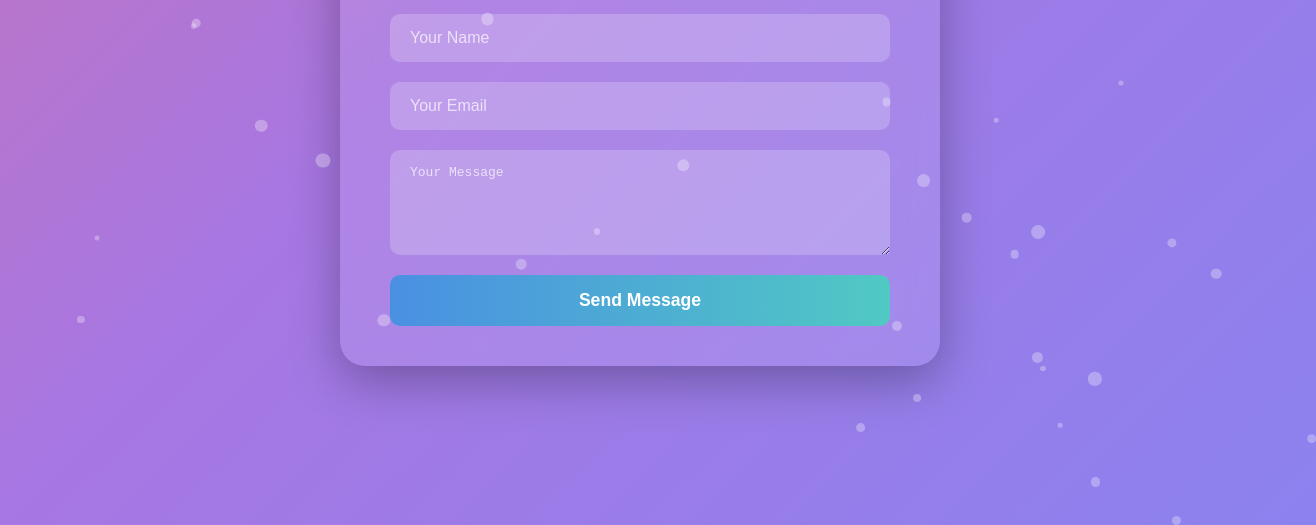
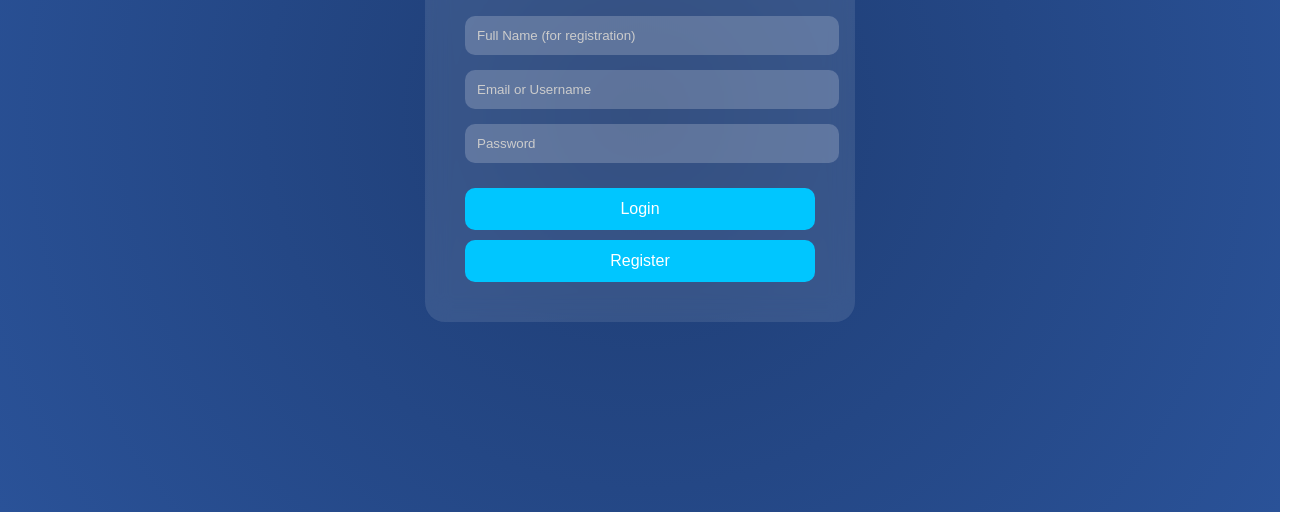
Before and after one commit to UdhayKanchi/Student-Site, a plain HTML site: page frontend/contact.html in a window 1280 px wide. Shown: the part 288-813 px from the top of the page, 1316 px wide, since content can reach past the window. Drawn offline with nearby package versions, Linux system fonts and the light colour scheme.

Commit message:
Update contact.html

```diff
--- a/frontend/contact.html
+++ b/frontend/contact.html
@@ -3,165 +3,124 @@
 <head>
   <meta charset="UTF-8">
   <meta name="viewport" content="width=device-width, initial-scale=1.0">
-  <title>Contact Us</title>
-  <link href="https://fonts.googleapis.com/css2?family=Poppins:wght@400;600;700&display=swap" rel="stylesheet">
-  <script src="https://cdnjs.cloudflare.com/ajax/libs/gsap/3.12.5/gsap.min.js"></script>
-  <script src="https://cdn.jsdelivr.net/npm/canvas-confetti@1.6.0/dist/confetti.browser.min.js"></script>
-
+  <title>Study Portal - Login</title>
+  <link href="https://fonts.googleapis.com/css2?family=Poppins:wght@400;600&display=swap" rel="stylesheet" />
   <style>
-    /* ================= Body & Background ================= */
     body {
       font-family: 'Poppins', sans-serif;
-      margin: 0;
-      padding: 0;
-      height: 100vh;
-      overflow: hidden;
-      background: linear-gradient(-45deg, #6e8efb, #a777e3, #ff6f61, #ffb88c);
-      background-size: 400% 400%;
-      animation: gradientBG 15s ease infinite;
+      background: radial-gradient(circle, #1e3c72, #2a5298);
       display: flex;
       justify-content: center;
       align-items: center;
+      height: 100vh;
+      margin: 0;
     }
 
-    @keyframes gradientBG {
-      0% { background-position: 0% 50%; }
-      50% { background-position: 100% 50%; }
-      100% { background-position: 0% 50%; }
+    .login-box {
+      background: rgba(255,255,255,0.1);
+      backdrop-filter: blur(12px);
+      border-radius: 20px;
+      padding: 40px;
+      width: 350px;
+      color: #fff;
+      text-align: center;
     }
 
-    /* ================= Container ================= */
-    .contact-container {
-      background: rgba(255, 255, 255, 0.1);
-      backdrop-filter: blur(15px);
-      border-radius: 25px;
-      padding: 40px 50px;
-      box-shadow: 0 15px 50px rgba(0,0,0,0.3);
-      max-width: 500px;
-      width: 90%;
+    input {
+      width: 100%;
+      padding: 12px;
+      margin-bottom: 15px;
+      border-radius: 10px;
+      border: none;
+      background-color: rgba(255,255,255,0.2);
       color: #fff;
-      position: relative;
-      overflow: hidden;
     }
 
-    .contact-container h1 {
-      text-align: center;
-      margin-bottom: 30px;
-      font-size: 2.5em;
-      letter-spacing: 1px;
+    input::placeholder { color: #ccc; }
+
+    button {
+      width: 100%;
+      padding: 12px;
+      margin-top: 10px;
+      border: none;
+      border-radius: 10px;
+      background-color: #00c6ff;
+      color: #fff;
+      font-size: 16px;
+      cursor: pointer;
     }
 
-    /* ================= Form Styles ================= */
-    form {
-      display: flex;
-      flex-direction: column;
-    }
+    button:hover { background-color: #0072ff; }
 
-    input, textarea {
-      padding: 15px 20px;
-      margin-bottom: 20px;
-      border: none;
-      border-radius: 10px;
-      background: rgba(255,255,255,0.2);
-      color: #fff;
-      font-size: 1em;
-      transition: all 0.3s ease;
-    }
-
-    input::placeholder, textarea::placeholder {
-      color: rgba(255,255,255,0.7);
-    }
-
-    input:focus, textarea:focus {
-      background: rgba(255,255,255,0.3);
-      outline: none;
-      transform: scale(1.02);
-      box-shadow: 0 0 15px rgba(255,255,255,0.5);
-    }
-
-    button {
-      padding: 15px;
-      border: none;
-      border-radius: 10px;
-      background: linear-gradient(90deg, #4a90e2, #50c9c3);
-      color: #fff;
-      font-size: 1.1em;
-      font-weight: 600;
-      cursor: pointer;
-      transition: all 0.3s ease;
-    }
-
-    button:hover {
-      transform: scale(1.05);
-      box-shadow: 0 0 20px rgba(255,255,255,0.5);
-    }
-
-    /* ================= Floating Particles ================= */
-    .particle {
-      position: absolute;
-      border-radius: 50%;
-      background: rgba(255,255,255,0.3);
-      pointer-events: none;
-    }
-
-    @media(max-width: 500px){
-      .contact-container {
-        padding: 30px 20px;
-      }
-      .contact-container h1 { font-size: 2em; }
-    }
+    .error { color: #ff4d4d; display: none; margin-top: 10px; }
+    .success { color: #4dff4d; display: none; margin-top: 10px; }
   </style>
 </head>
 <body>
 
-  <div class="contact-container">
-    <h1>Contact Us</h1>
-    <form id="contactForm">
-      <input type="text" placeholder="Your Name" required>
-      <input type="email" placeholder="Your Email" required>
-      <textarea rows="5" placeholder="Your Message" required></textarea>
-      <button type="submit">Send Message</button>
+  <div class="login-box">
+    <h2>Study Portal Login</h2>
+    <form id="accessForm">
+      <input type="text" id="name" placeholder="Full Name (for registration)" />
+      <input type="text" id="username" placeholder="Email or Username" required />
+      <input type="password" id="password" placeholder="Password" required />
+      <button type="submit">Login</button>
+      <button type="button" onclick="registerUser()">Register</button>
+      <p class="error" id="errorMsg">Invalid credentials. Try again.</p>
+      <p class="success" id="successMsg">Registered successfully! Please login.</p>
     </form>
   </div>
 
   <script>
-    // ================= Floating Particles =================
-    const numParticles = 40;
-    for (let i = 0; i < numParticles; i++) {
-      const particle = document.createElement('div');
-      particle.classList.add('particle');
-      document.body.appendChild(particle);
-      const size = Math.random() * 10 + 5;
-      particle.style.width = `${size}px`;
-      particle.style.height = `${size}px`;
-      particle.style.left = `${Math.random() * window.innerWidth}px`;
-      particle.style.top = `${Math.random() * window.innerHeight}px`;
-      animateParticle(particle);
+    const API_URL = "https://YOUR_BACKEND_URL_HERE"; // Replace with your Render URL
+
+    async function registerUser() {
+      const name = document.getElementById("name").value.trim();
+      const username = document.getElementById("username").value.trim();
+      const password = document.getElementById("password").value;
+
+      if(!name) {
+        alert("Please enter your full name for registration.");
+        return;
+      }
+
+      const res = await fetch(`${API_URL}/register`, {
+        method: "POST",
+        headers: { "Content-Type": "application/json" },
+        body: JSON.stringify({ name, username, password }),
+      });
+
+      const data = await res.json();
+      if(res.ok) {
+        document.getElementById("successMsg").style.display = "block";
+        document.getElementById("errorMsg").style.display = "none";
+      } else {
+        document.getElementById("errorMsg").textContent = data.message;
+        document.getElementById("errorMsg").style.display = "block";
+      }
     }
 
-    function animateParticle(particle) {
-      gsap.to(particle, {
-        x: '+=50',
-        y: '+=50',
-        duration: Math.random() * 5 + 3,
-        repeat: -1,
-        yoyo: true,
-        ease: 'sine.inOut'
+    document.getElementById("accessForm").addEventListener("submit", async (e) => {
+      e.preventDefault();
+
+      const username = document.getElementById("username").value.trim();
+      const password = document.getElementById("password").value;
+
+      const res = await fetch(`${API_URL}/login`, {
+        method: "POST",
+        headers: { "Content-Type": "application/json" },
+        body: JSON.stringify({ username, password }),
       });
-    }
 
-    // ================= Form Animation =================
-    const form = document.getElementById('contactForm');
-    form.addEventListener('submit', e => {
-      e.preventDefault();
-      confetti({
-        particleCount: 100,
-        spread: 70,
-        origin: { y: 0.6 },
-        colors: ['#4a90e2','#50c9c3','#ff6f61','#ffb88c']
-      });
-      alert("Your message has been sent!");
-      form.reset();
+      const data = await res.json();
+
+      if(res.ok) {
+        localStorage.setItem("loggedInUser", username);
+        window.location.href = "home.html";
+      } else {
+        document.getElementById("errorMsg").textContent = data.message;
+        document.getElementById("errorMsg").style.display = "block";
+      }
     });
   </script>
 
```
